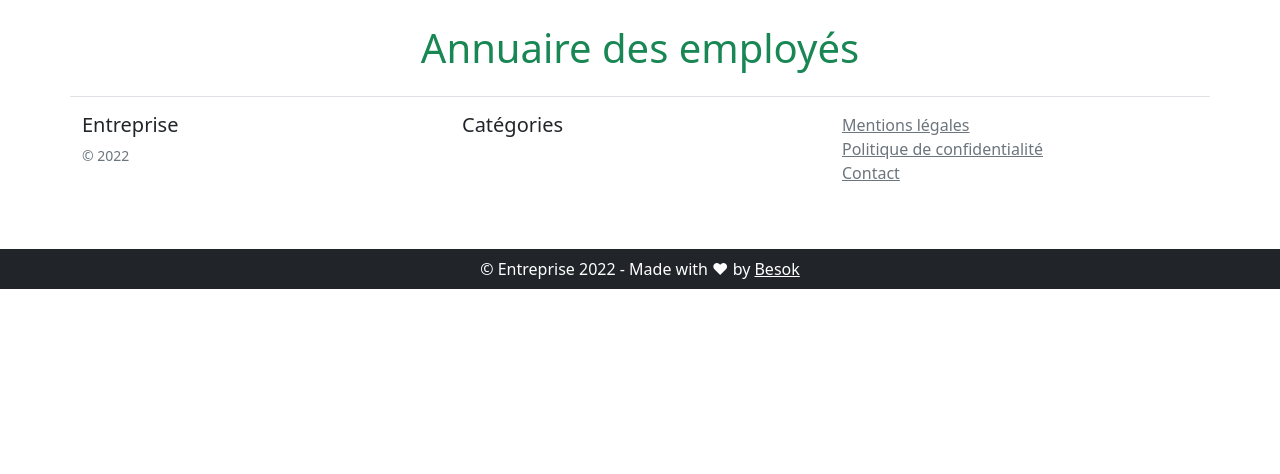
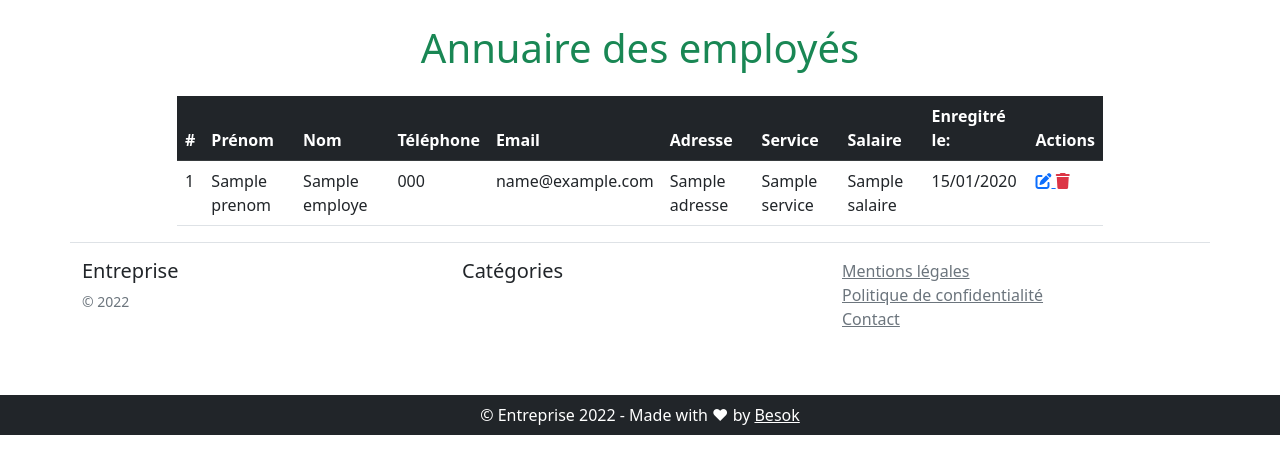
Before and after one commit to Sponkinho/Entreprise, a Symfony app: template templates/default/home.html.twig in a window 1280 px wide. Shown: the part 56-530 px from the top of the page. Run offline with Twig, Linux system fonts and the light colour scheme; the template is opened without the code that fills it: most values are stand-ins (such as "Sample title", 1, 10 or a date in 2020); some libraries are stand-ins or nearby versions.

Commit message:
create show employes action

```diff
--- a/templates/default/home.html.twig
+++ b/templates/default/home.html.twig
@@ -2,6 +2,51 @@
 
 {% block body %}
 
-    <h1 class="text-center my-4 text-success">Annuaire des employés</h1>
+	<h1 class="text-center my-4 text-success">Annuaire des employés</h1>
+
+	<div class="row">
+		<div class="col-10 mx-auto">
+			<table class="table table-hover">
+				<thead class="table-dark">
+					<tr>
+						<th>#</th>
+						<th>Prénom</th>
+						<th>Nom</th>
+						<th>Téléphone</th>
+						<th>Email</th>
+						<th>Adresse</th>
+						<th>Service</th>
+						<th>Salaire</th>
+						<th>Enregitré le:</th>
+						<th>Actions</th>
+					</tr>
+				</thead>
+				<tbody>
+					{% for employe in employes %}
+						<tr>
+							<td>{{ employe.id }}</td>
+							<td>{{ employe.prenom }}</td>
+							<td>{{ employe.nom }}</td>
+							<td>{{ employe.telephone }}</td>
+							<td>{{ employe.email }}</td>
+							<td>{{ employe.adresse }}</td>
+							<td>{{ employe.service }}</td>
+							<td>{{ employe.salaire }}</td>
+							<td>{{ employe.createdAt | date('d/m/Y') }}</td>
+							<td>
+								<a href="">
+									<i class="fa-solid fa-edit"></i>
+								</a>
+								<a href="" class="text-danger">
+									<i class="fa-solid fa-trash"></i>
+								</a>
+							</td>
+						</tr>
+					{% endfor %}
+				</tbody>
+			</table>
+		</div>
+	</div>
+
 
 {% endblock %}
```
Also changed, not shown: src/Controller/DefaultController.php (+12 -4 lines).
